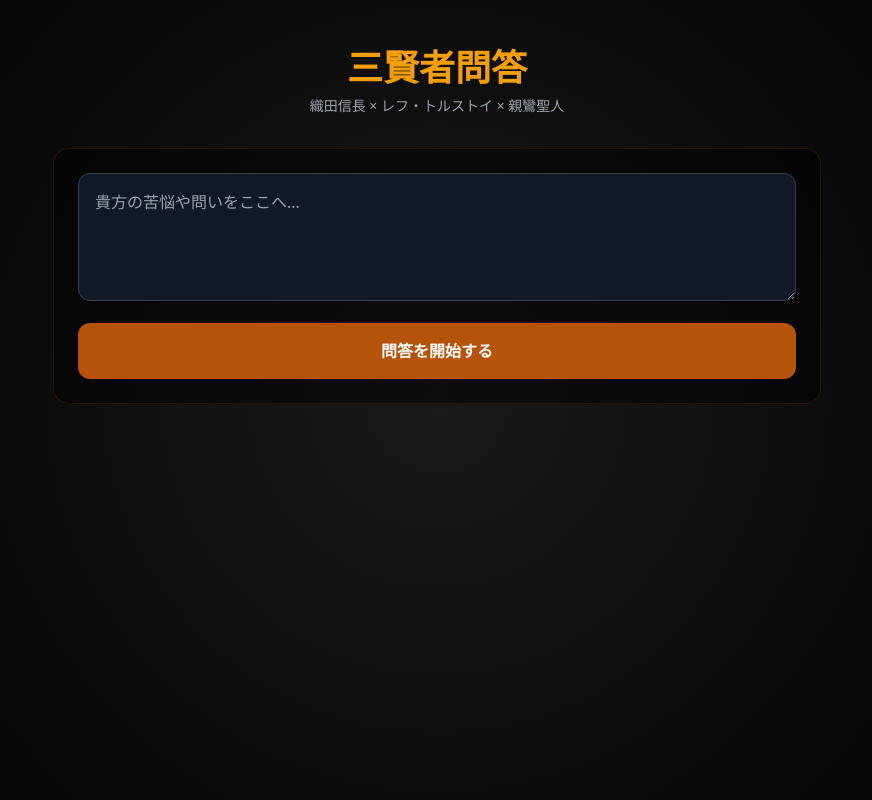
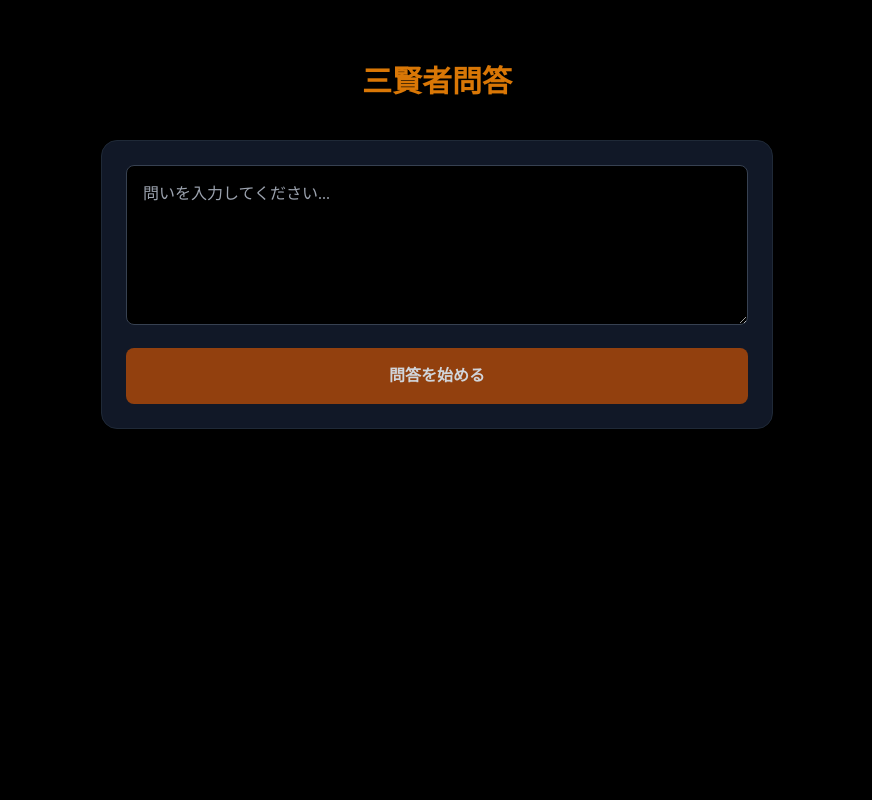
Before and after one commit to shorenji/justice-debate-v2, a website: page index.html in a window 1280 px wide. Shown: the whole page, without its empty margins (203-1075 px from the left). Drawn offline with nearby package versions, Linux system fonts and the light colour scheme.

Commit message:
Update index.html

```diff
--- a/index.html
+++ b/index.html
@@ -3,26 +3,20 @@
 <head>
     <meta charset="UTF-8">
     <meta name="viewport" content="width=device-width, initial-scale=1.0">
-    <title>三賢者問答 - 宿命の対話</title>
+    <title>三賢者問答</title>
     <script src="https://cdn.tailwindcss.com"></script>
     <style>
-        body { background: radial-gradient(circle, #1a1a1a 0%, #000 100%); }
-        .sage-card { background: rgba(255, 255, 255, 0.05); border: 1px solid rgba(255, 255, 255, 0.1); }
+        body { background: #000; color: #d1d5db; font-family: "Sawarabi Mincho", serif; }
+        .sage-box { background: rgba(255, 255, 255, 0.05); border: 1px solid #444; }
     </style>
 </head>
-<body class="text-gray-200 min-h-screen p-4 flex flex-col items-center">
-    <header class="text-center my-8">
-        <h1 class="text-4xl font-serif font-bold text-amber-500 mb-2">三賢者問答</h1>
-        <p class="text-sm text-gray-400">織田信長 × レフ・トルストイ × 親鸞聖人</p>
-    </header>
-
-    <main class="w-full max-w-3xl space-y-6">
-        <div class="bg-black/50 p-6 rounded-2xl border border-amber-900/30">
-            <textarea id="userInput" class="w-full h-32 p-4 bg-gray-900 border border-gray-700 rounded-xl focus:border-amber-500 outline-none" placeholder="貴方の苦悩や問いをここへ..."></textarea>
-            <button onclick="askSages()" id="sendBtn" class="w-full mt-4 py-4 bg-amber-700 hover:bg-amber-600 rounded-xl font-bold transition-all text-white">問答を開始する</button>
-        </div>
-        <div id="response" class="space-y-4"></div>
-    </main>
+<body class="min-h-screen flex flex-col items-center p-6">
+    <h1 class="text-3xl font-bold text-amber-600 my-10">三賢者問答</h1>
+    <div class="w-full max-w-2xl bg-gray-900 p-6 rounded-2xl border border-gray-800 shadow-2xl">
+        <textarea id="userInput" class="w-full h-40 p-4 bg-black border border-gray-700 rounded-lg focus:border-amber-500 outline-none text-white" placeholder="問いを入力してください..."></textarea>
+        <button onclick="askSages()" id="sendBtn" class="w-full mt-4 py-4 bg-amber-800 hover:bg-amber-700 rounded-lg font-bold transition-all">問答を始める</button>
+    </div>
+    <div id="response" class="w-full max-w-2xl mt-8"></div>
 
     <script>
         async function askSages() {
@@ -32,16 +26,16 @@
             if (!input) return;
 
             btn.disabled = true;
-            btn.innerText = "賢者たちが思索しております...";
-            resDiv.innerHTML = "<div class='text-center py-10 animate-pulse text-amber-200'>満天の星の下、三人が言葉を交わしています...</div>";
+            btn.innerText = "賢者が思索しております...";
+            resDiv.innerHTML = "<div class='text-center animate-pulse text-amber-200'>満天の星の下、対話が始まりました...</div>";
 
             const prompt = `あなたは「織田信長」「レフ・トルストイ」「親鸞」の三人の賢者として、以下の問いに答えてください。
             問い：${input}
             形式：
-            【織田信長】（激情と決断、破壊の先の平和を語る）
-            【トルストイ】（非暴力、民衆の苦しみ、愛を語る）
-            【親鸞】（他力本願、阿弥陀の慈悲、凡夫の救いを語る）
-            最後に【住職の気づき】として、仏教的なまとめを書いてください。`;
+            【織田信長】（激情と決断を語る）
+            【トルストイ】（非暴力と愛を語る）
+            【親鸞】（慈悲と救いを語る）
+            最後に【住職の気づき】を書いてください。`;
 
             try {
                 const response = await fetch('/chat', {
@@ -51,12 +45,12 @@
                 });
                 const data = await response.json();
                 const text = data.candidates[0].content.parts[0].text;
-                resDiv.innerHTML = `<div class='sage-card p-8 rounded-2xl leading-relaxed whitespace-pre-wrap'>\${text}</div>`;
+                resDiv.innerHTML = `<div class='sage-box p-8 rounded-xl leading-relaxed whitespace-pre-wrap'>\${text}</div>`;
             } catch (e) {
                 resDiv.innerHTML = "<div class='text-red-500 text-center p-4 bg-red-900/20 rounded'>通信の糸が途切れました。もう一度お試しください。</div>";
             } finally {
                 btn.disabled = false;
-                btn.innerText = "問答を開始する";
+                btn.innerText = "問答を始める";
             }
         }
     </script>
```
